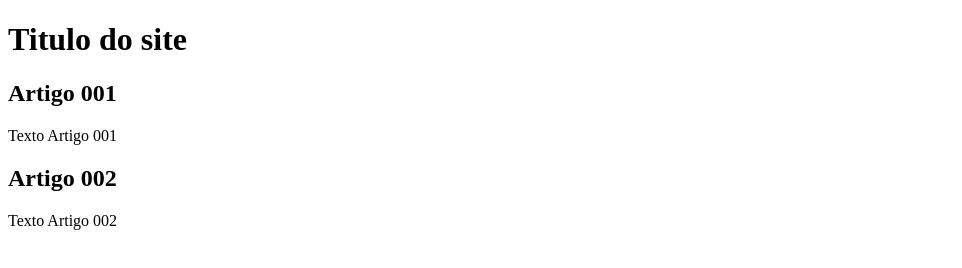
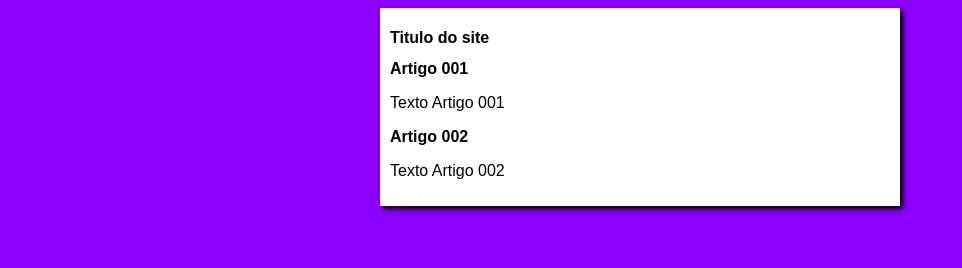
Before and after one commit to FabioFarias1/Projeto-site, a plain HTML site: page index.html in a window 1280 px wide. Shown: the whole page, without its empty margins (0-962 px from the left). Drawn offline with Linux system fonts and the light colour scheme.

Commit message:
iniciei o design

```diff
--- /dev/null
+++ b/estilos/style.css
@@ -0,0 +1,16 @@
+*{
+    font-family: Arial, Helvetica, sans-serif;
+    font-size: 16px;
+}
+
+body{
+    background-color: rgb(140, 0, 255);
+}
+
+main{
+    background-color: white;
+    width: 500px;
+    margin: auto;
+    padding: 10px;
+    box-shadow: 3px 3px 5px black;
+}
--- a/index.html
+++ b/index.html
@@ -5,6 +5,7 @@
     <meta charset="UTF-8">
     <meta name="viewport" content="width=device-width, initial-scale=1.0">
     <title>Títilo do site</title>
+    <link rel="stylesheet" href="estilos/style.css">
 </head>
 <body>
     <main>
```
